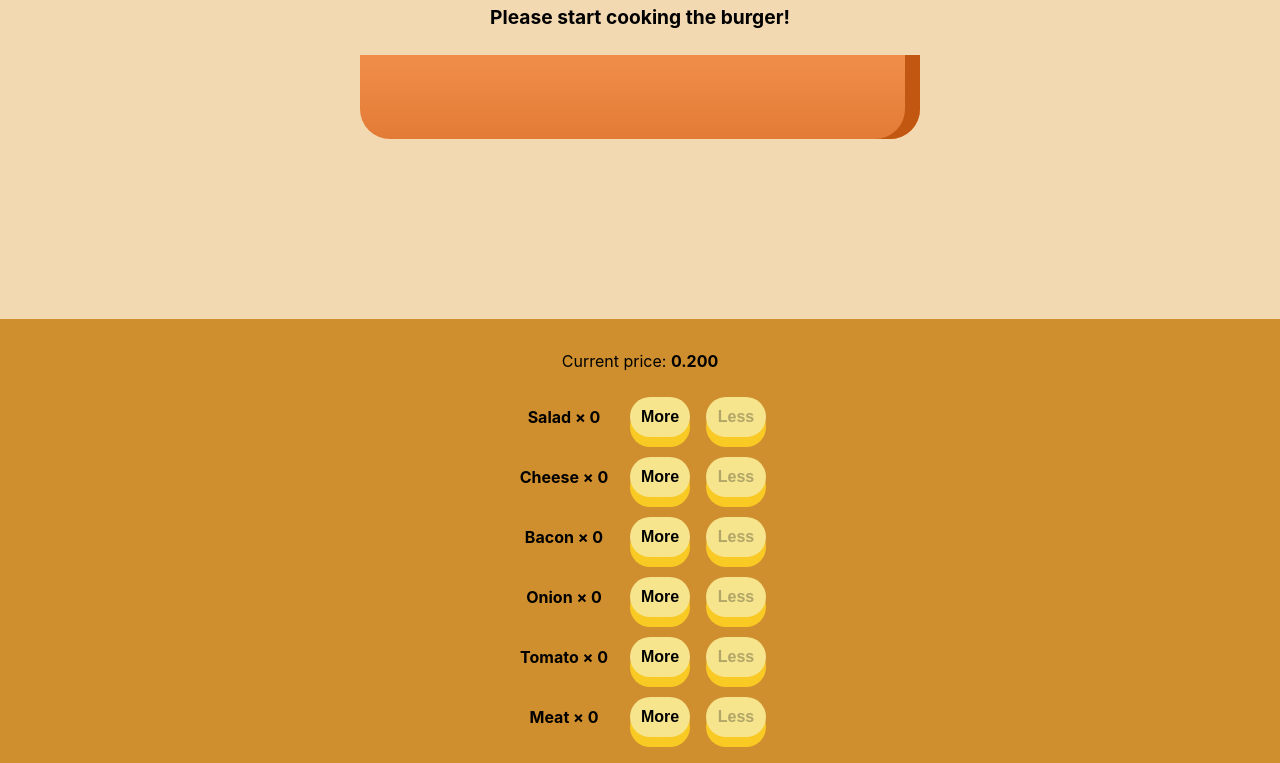
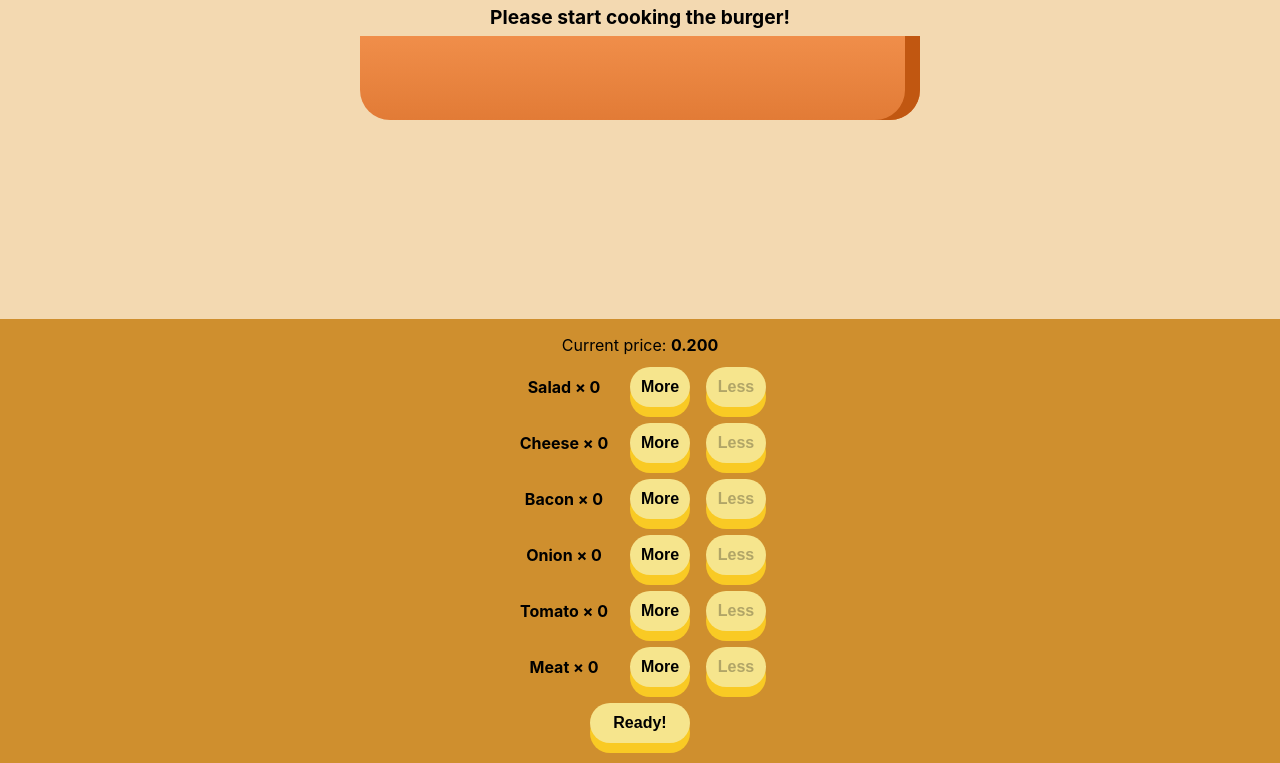
Before and after one commit to OlehKyba/burger-builder, a React (Create React App) app: page / in a window 1280 px wide. Shown: the part 351-1114 px from the top of the page. Built offline with nearby package versions, Linux system fonts and the light colour scheme.

Commit message:
UI changes

```diff
--- a/src/UI/Button/Button.module.css
+++ b/src/UI/Button/Button.module.css
@@ -5,6 +5,7 @@
     font-size: 1rem;
     font-weight: bold;
     padding: 0.5rem;
+    margin: 0.25rem 0;
     border-radius: 1.5rem;
     background-color: #f6e58d;
     transition: all .25s ease 0s;
--- a/src/UI/Button/index.js
+++ b/src/UI/Button/index.js
@@ -5,9 +5,10 @@ import classes from "./Button.module.css";
 
 
 const Button = props => {
+    const {width, ...other} = props;
     return (
         <button
-          {...props}
+            {...other}
             className={classes.Button}
             style={{width: props.width}}
         >
--- a/src/containers/Builder/Controller/Controller.module.css
+++ b/src/containers/Builder/Controller/Controller.module.css
@@ -3,9 +3,14 @@
     background-color: #cf8f2e;
     display: flex;
     flex-flow: column;
-    align-content: space-around;
+    align-content: space-between;
     align-items: center;
     box-shadow: 0 2px 1px #ccc;
     margin: auto;
     padding: 1rem 0;
+    gap: 0.5rem;
 }
+
+p {
+    margin: 0;
+}
--- a/src/containers/Builder/Controller/ControllerRow/ControllerRow.module.css
+++ b/src/containers/Builder/Controller/ControllerRow/ControllerRow.module.css
@@ -4,12 +4,10 @@
     justify-content: center;
     align-items: center;
     gap: 1rem;
-    margin: 0.25rem 0;
 }
 
 .Label {
     width: 100px;
     font-weight: bold;
     font-size: 1rem;
-    align-self: start;
 }
--- a/src/containers/Builder/Controller/index.js
+++ b/src/containers/Builder/Controller/index.js
@@ -4,6 +4,7 @@ import PropTypes from "prop-types";
 import classes from "./Controller.module.css";
 
 import ControllerRow from "./ControllerRow";
+import Button from "../../../UI/Button";
 
 const Controller = props => {
     return (
@@ -18,6 +19,7 @@ const Controller = props => {
                     canRemove={item.canRemove}
                 />))
             }
+            <Button width={'100px'}>Ready!</Button>
         </div>);
 };
 
```
Lines whose indentation alone changed are shown as unchanged.
